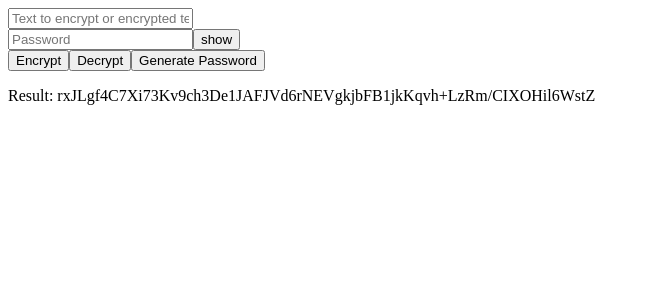
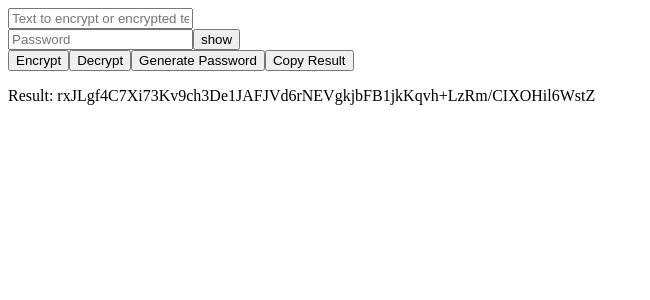
Before and after one commit to zackha/encrypt-seed, a Nuxt app: page / in a window 1280 px wide. Both pictures are taken after a click on the button "Encrypt". Shown: the top 300 px of the page, without its empty margins (0-650 px from the left). Built offline with nearby package versions, Linux system fonts and the light colour scheme.

Commit message:
added button for copy result

```diff
--- a/app.vue
+++ b/app.vue
@@ -8,7 +8,9 @@
     <button @click="performEncryption">Encrypt</button>
     <button @click="performDecryption">Decrypt</button>
     <button @click="generatePassword">Generate Password</button>
-    <p v-if="state.copySuccess">Password copied!</p>
+    <button v-if="result" @click="copyResult">Copy Result</button>
+    <p v-if="state.copyPassSuccess">Password copied!</p>
+    <p v-if="state.copyResultSuccess">Copied!</p>
     <p>Result: {{ result }}</p>
   </div>
 </template>
@@ -20,7 +22,7 @@ import CryptoJS from 'crypto-js';
 const text = ref('');
 const password = ref('');
 const result = ref('');
-const state = reactive({ copySuccess: false });
+const state = reactive({ copyPassSuccess: false, copyResultSuccess: false });
 const isPasswordVisible = ref(false);
 
 const performEncryption = () => {
@@ -58,9 +60,9 @@ const generatePassword = async () => {
   password.value = CryptoJS.lib.WordArray.random(16).toString(); // 128-bit key
   try {
     await navigator.clipboard.writeText(password.value);
-    state.copySuccess = true;
+    state.copyPassSuccess = true;
     setTimeout(() => {
-      state.copySuccess = false;
+      state.copyPassSuccess = false;
     }, 1900);
   } catch (err) {
     console.error('Failed to copy password', err);
@@ -73,4 +75,16 @@ const togglePasswordVisibility = () => {
 
 const passwordFieldType = computed(() => (isPasswordVisible.value ? 'text' : 'password'));
 const passwordIcon = computed(() => (isPasswordVisible.value ? 'hide' : 'show'));
+
+const copyResult = async () => {
+  try {
+    await navigator.clipboard.writeText(result.value);
+    state.copyResultSuccess = true;
+    setTimeout(() => {
+      state.copyResultSuccess = false;
+    }, 1900);
+  } catch (err) {
+    console.error('Failed to copy result', err);
+  }
+};
 </script>
```
